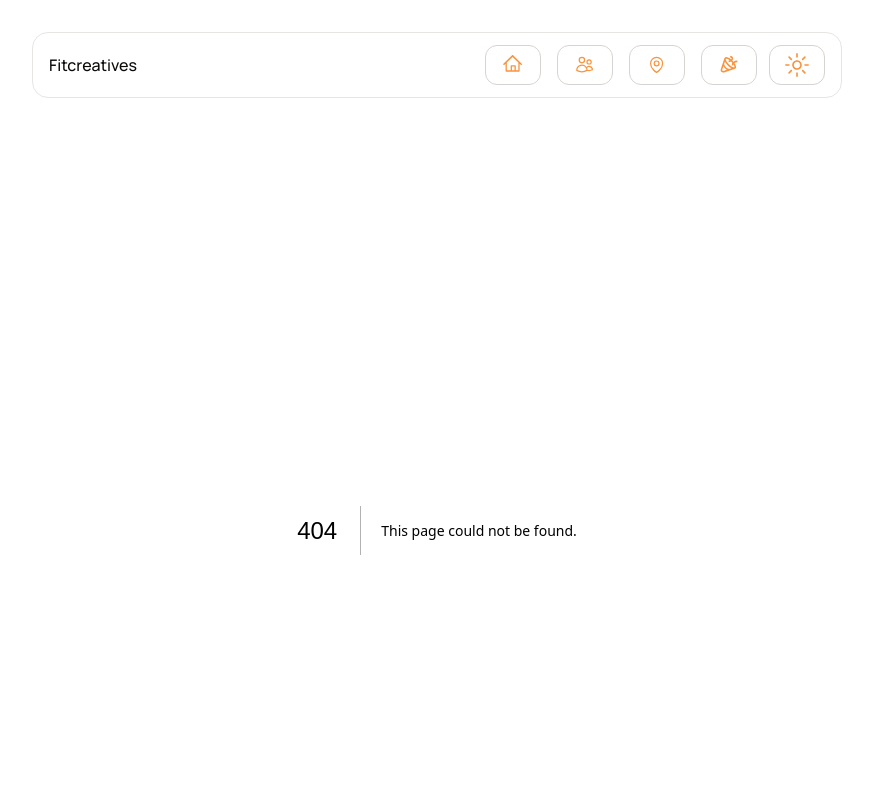
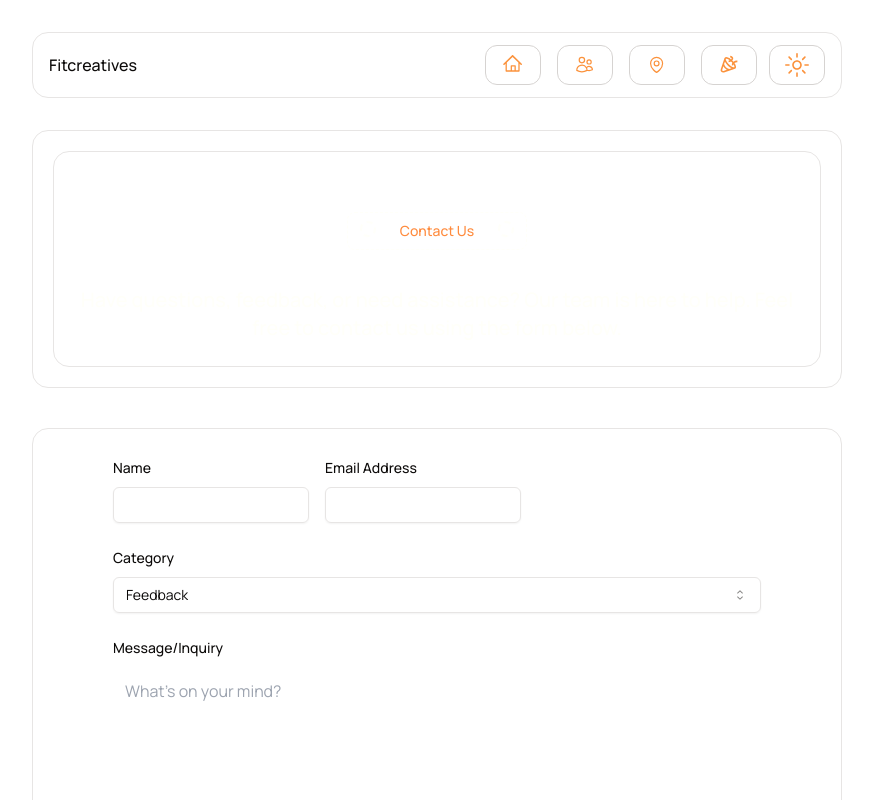
Before and after one commit to Lilianada/Fitcreatives, a Next.js app: page /contactUs in a window 1280 px wide. Before the commit this address had no page. Shown: the top 800 px of the page, without its empty margins (203-1076 px from the left). Built offline with nearby package versions, Linux system fonts and the light colour scheme; a web font is replaced by a local one.

Commit message:
contact page

```diff
--- /dev/null
+++ b/src/app/contactUs/page.jsx
@@ -0,0 +1,11 @@
+import React from 'react'
+import Contact from '@/components/contactUs';
+
+export default function ContactUs() {
+  return (
+    <div className="w-full grid gap-8">
+      <Contact />
+    </div>
+  );
+  z;
+}
--- /dev/null
+++ b/src/components/contactUs/index.jsx
@@ -0,0 +1,119 @@
+'use client'
+
+import React, {useState} from 'react'
+import { Input } from "@/components/ui/input";
+import { Label } from "@/components/ui/label";
+import { Button } from '../ui/button';
+import {
+    Select,
+    SelectContent,
+    SelectGroup,
+    SelectItem,
+    SelectLabel,
+    SelectTrigger,
+    SelectValue,
+  } from "@/components/ui/select";
+
+export default function Contact() {
+    const [formData, setFormData] = useState({
+        name: "",
+        email: "",
+        message: "",
+        category: "",
+    })
+
+    const handleSubmit = () => {
+        console.log("Form submitted:", formData);
+    };
+
+  return (
+    <div>
+        <section className="w-full border rounded-2xl bg-background text-foreground flex flex-col mb-10">
+            <div className='grid place-items-center border m-5 pt-12 rounded-2xl bg-opacity-70'>
+                <div className="rounded-lg border border-light text-sm border-dashed px-3 py-2 text-muted-foreground flex gap-2 my-3">
+                    <div className="h-4 w-4 mr-4 rounded-full border-dashed border-2 border-light animate-spin"></div>
+                    <p className="text-sm font-medium text-primary">Contact Us</p>
+                    <div className="h-4 w-4 ml-4 rounded-full border-dashed border-2 border-light animate-spin "></div>
+                </div>
+                <div className='py-3 my-3'>
+                    <h3 className="text-lg sm:text-xl font-medium text-center text-light px-3">
+                    Have questions, feedback, or need assistance? Our team is here to help. Feel free to contact us using the form below.
+                    </h3>
+                </div>
+            </div>
+        </section>
+
+        <section className="border rounded-2xl p-8 flex flex-col justify-center gap-4 my-3 px-20">
+            <div className="flex flex-col lg:flex-row gap-4">
+                <div className="flex flex-col gap-1">
+                    <Label className="mb-2 font-medium" htmlFor="name">
+                    Name
+                    </Label>
+                    <Input
+                    id="name"
+                    value={formData.name}
+                    onChange={(e) => setFormData({ ...formData, name: e.target.value })}
+                    />
+                </div>
+                <div className="flex flex-col gap-1">
+                    <Label className="mb-2 font-medium" htmlFor="email">
+                    Email Address
+                    </Label>
+                    <Input
+                    id="email"
+                    type="email"
+                    value={formData.email}
+                    onChange={(e) => setFormData({ ...formData, email: e.target.value })}
+                    />
+                </div>
+            </div>
+
+            <div className="flex flex-col gap-1 py-3">
+                <Label className="mb-2 font-medium" htmlFor="category">
+                Category
+                </Label>
+                <Select
+                id="category"
+                value={formData.category}
+                onValueChange={(value) =>
+                    setFormData({ ...formData, category: value })
+                }
+                >
+                <SelectTrigger className="w-full">
+                    <SelectValue placeholder="Feedback" className="italic" />
+                </SelectTrigger>
+                <SelectContent>
+                    <SelectGroup>
+                    <SelectLabel>Category</SelectLabel>
+                    <SelectItem value="weight_loss">Feedback</SelectItem>
+                    <SelectItem value="muscle_gain">Support</SelectItem>
+                    <SelectItem value="improved_endurance">
+                        Membership Enquiry
+                    </SelectItem>
+                    </SelectGroup>
+                </SelectContent>
+                </Select>
+            </div>
+
+            <div className="flex flex-col gap-1">
+                <Label className="mb-2 font-medium" htmlFor="message">
+                Message/Inquiry
+                </Label>
+                <textarea
+                id="message"
+                placeholder="What's on your mind?"
+                rows="5"
+                value={formData.message}
+                onChange={(e) =>
+                    setFormData({ ...formData, message: e.target.value })
+                }
+                className='p-3'
+                ></textarea>
+            </div>
+            <div className='my-3 flex items-center justify-center'>
+            <Button onClick={handleSubmit}>Send Message</Button>
+            </div>
+        </section>
+    </div>
+  )
+}
--- a/src/components/form/index.jsx
+++ b/src/components/form/index.jsx
@@ -116,7 +116,7 @@ export default function CommunityForm({ triggerText, isOpen, setIsOpen }) {
   // const onSubmit = async (data) => {
   //   console.log("Form Submitted:", data);
 
-  //   const webAppUrl = "https://script.google.com/macros/s/AKfycbxJI1jMyZQX19pgPZ6a7UuQ_7mLzOpevkqJ28n2F-K8e3JYncMN7ikqHZB2J6255gTw-g/exec"
+  //   const webAppUrl = `https://script.google.com/macros/s/AKfycbxJI1jMyZQX19pgPZ6a7UuQ_7mLzOpevkqJ28n2F-K8e3JYncMN7ikqHZB2J6255gTw-g/exec`
   //   try {
   //     const response = await fetch(webAppUrl, {
   //         method: 'POST',
@@ -127,8 +127,8 @@ export default function CommunityForm({ triggerText, isOpen, setIsOpen }) {
   //     });
 
   //     if (response.ok) {
+  //         setIsOpen(false);
   //         reset();
-  //         setIsOpen(false);
   //     } else {
   //         console.error('Error submitting form data:', response.statusText);
   //     }
--- a/src/components/home/Footer.jsx
+++ b/src/components/home/Footer.jsx
@@ -18,7 +18,7 @@ const navItems = [
     },
     {
         title: "Contact Us",
-        url: "/",
+        url: "/contactUs",
         icon: MessageSquareIcon,
     },
 ]
```
